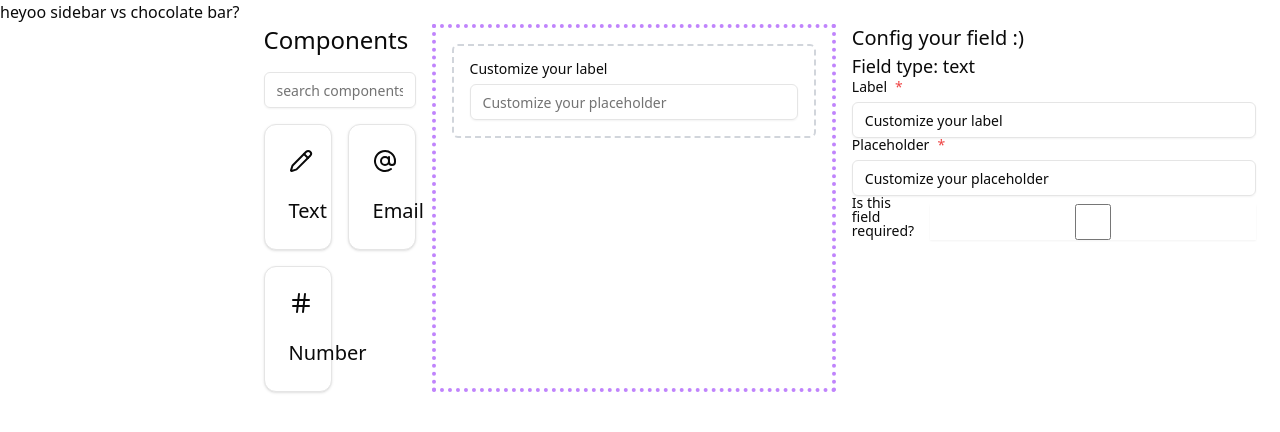
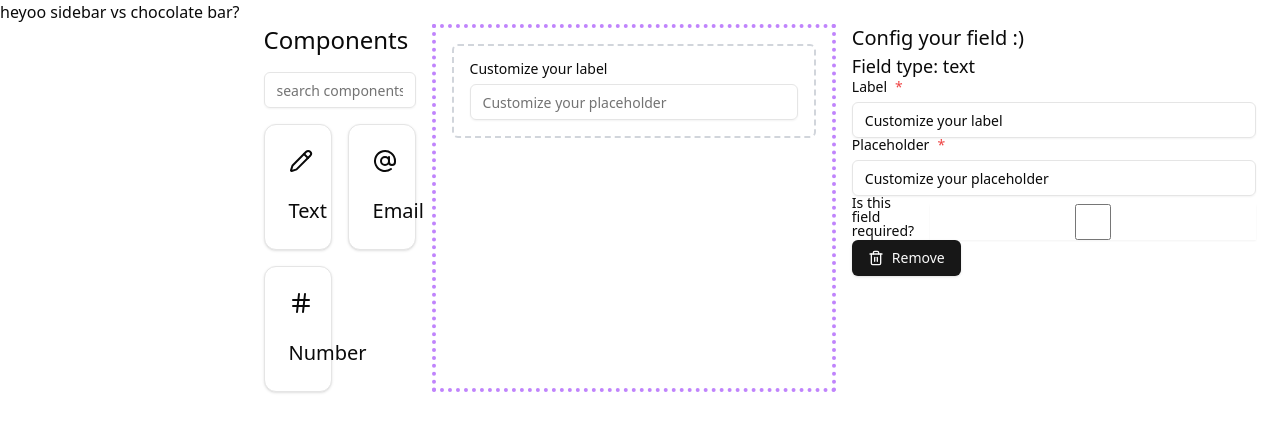
Before and after one commit to haruBlank00/x-form-builder, a React (Vite) app: page /form-builder/create in a window 1280 px wide. Both pictures are taken after a click on the button "Text". Shown: the top 432 px of the page. Built offline with nearby package versions, Linux system fonts and the light colour scheme.

Commit message:
feat: add feature to remove field

```diff
--- a/src/pages/form-builder/form/components/form-config/index.tsx
+++ b/src/pages/form-builder/form/components/form-config/index.tsx
@@ -1,14 +1,18 @@
 import { XFieldsGenerator } from "@/components/form-builder/x-fields-generator";
+import { Button } from "@/components/ui/button";
 import { Form } from "@/components/ui/form";
 import { INPUT_FIELD_CONFIGS } from "@/data/form-field-options";
 import { Field } from "@/types";
+import { Trash2 } from "lucide-react";
 import { useEffect } from "react";
 import { useForm } from "react-hook-form";
+import { FormReducerAction } from "../../form-reducer";
 
 type Props = {
   selectedField: Field | undefined;
-  dispatch: React.Dispatch<any>;
-  presentState: any;
+  dispatch: React.Dispatch<FormReducerAction>;
+  presentState: Field[];
+  setSelectedFieldId: React.Dispatch<React.SetStateAction<string>>;
 };
 
 export const FormConfig = (props: Props) => {
@@ -49,6 +53,17 @@ export const FormConfig = (props: Props) => {
     return () => subscription.unsubscribe();
   }, [selectedField, dispatch, form]);
 
+  const onDelete = () => {
+    dispatch({
+      type: "DELETE_FIELD",
+      payload: {
+        fieldId: selectedField!.name,
+      },
+    });
+
+    props.setSelectedFieldId("");
+  };
+
   if (noFieldSelected) {
     return <h1>No field selected</h1>;
   }
@@ -64,6 +79,10 @@ export const FormConfig = (props: Props) => {
           form={form}
           fields={INPUT_FIELD_CONFIGS}
         />
+
+        <Button type="button" onClick={onDelete}>
+          <Trash2 /> Remove
+        </Button>
       </Form>
     </div>
   );
--- a/src/pages/form-builder/form/form-reducer.ts
+++ b/src/pages/form-builder/form/form-reducer.ts
@@ -27,7 +27,17 @@ type UpdateAction = {
   payload: Field;
 };
 
-export type Action = AddAction | SortAction | UpdateAction;
+type DeleteAction = {
+  type: "DELETE_FIELD";
+  payload: {
+    fieldId: string;
+  };
+};
+export type FormReducerAction =
+  | AddAction
+  | SortAction
+  | UpdateAction
+  | DeleteAction;
 
 type State = {
   past: Field[];
@@ -35,7 +45,7 @@ type State = {
   future: Field[];
 };
 
-export const formReducer = (state: State, action: Action) =>
+export const formReducer = (state: State, action: FormReducerAction) =>
   produce(state, (draft) => {
     switch (action.type) {
       case "ADD_FIELD":
@@ -71,6 +81,17 @@ export const formReducer = (state: State, action: Action) =>
           ...action.payload,
         };
         break;
+
+      case "DELETE_FIELD":
+        const index = draft.present.findIndex((field) => {
+          return field.name === action.payload.fieldId;
+        });
+
+        draft.past.push(draft.present);
+        draft.present = draft.present.filter((_, i) => {
+          return i !== index;
+        });
+        break;
       //case "UNDO":
       //  if (draft.past.length > 0) {
       //    draft.future.unshift(draft.present);
--- a/src/pages/form-builder/form/index.tsx
+++ b/src/pages/form-builder/form/index.tsx
@@ -94,6 +94,7 @@ export default function FormPage() {
         <div className="sm:col-span-12 md:col-span-5">
           <FormConfig
             selectedField={selectedField}
+            setSelectedFieldId={setSelectedFieldId}
             dispatch={dispatch}
             presentState={state.present}
           />
```
